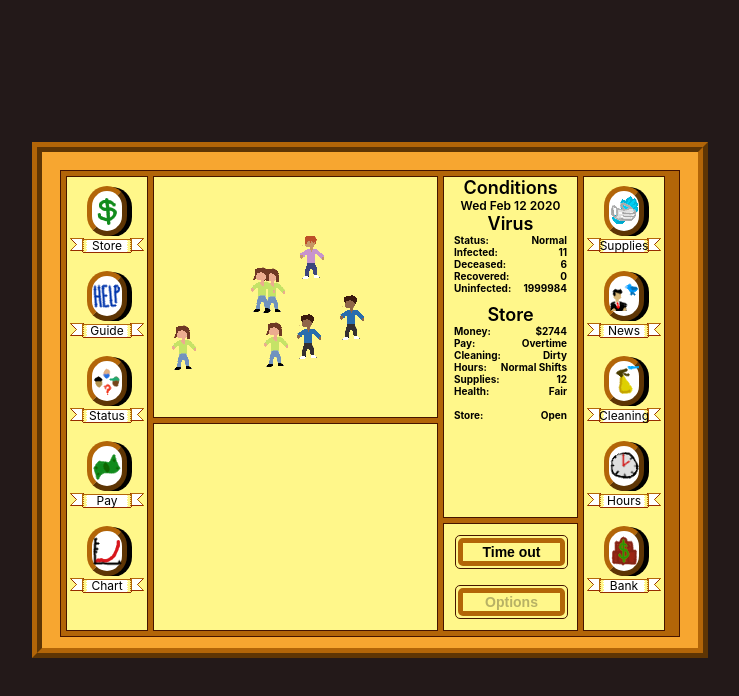
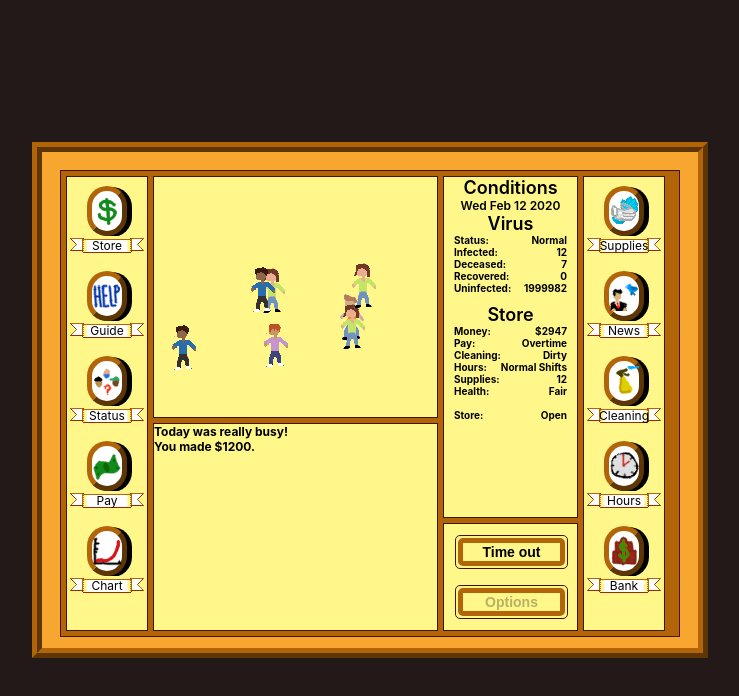
Before and after one commit to Macflash/quarantine-trail, a React (Create React App) app: page / in a window 1280 px wide. Shown: the top 696 px of the page, without its empty margins (270-1009 px from the left). Built offline with nearby package versions, Linux system fonts and the light colour scheme.

Commit message:
add names and status

```diff
--- a/src/App.tsx
+++ b/src/App.tsx
@@ -3,10 +3,10 @@ import './App.css';
 import { StartGame } from './views/startGame';
 import { Business, BusinessView, advanceBusiness } from './views/business';
 import { City, CityView, AdvanceCity } from './views/city';
-import { useHistory } from './utils';
+import { useHistory, PickRandom } from './utils';
 import { BarDisplay } from './components/barDisplay';
 import { StoreDisplay } from './components/storeDisplay';
-import { Layout, ColorOrange, OuterBorder, headerStyle, basicBoxStyle, InnerBorder, buttonStyle, MiniBorder, ColorYellow, MenuCircle } from './components/layout';
+import { Layout, ColorOrange, OuterBorder, headerStyle, basicBoxStyle, InnerBorder, buttonStyle, MiniBorder, ColorYellow, MenuCircle, Employee } from './components/layout';
 
 import Help from './images/help.png';
 import Eagle from './images/eagle.png';
@@ -29,21 +29,38 @@ const textBlockStyle: React.CSSProperties = {
 const enableDevMode = true;
 export const isDev = window.location.href.indexOf("localhost") >= 0  && enableDevMode;
 
+export var yourName = isDev ? "Dev" : "";
+export var businessName = PickRandom(["OK Food!", "Eat 'r Up!", "Burgers and More Things", "Fancy Fish", "Mario's Asian Fusion", "Leftover's Cafe", "Papi Juan's"]);
+
+export var employees: Employee[] = [
+  { name: PickRandom(["Bert", "Simon", "Sampson"]), status: "Good"},
+  { name: PickRandom(["Mary", "Alice", "Arushi"]), status: "Good"},
+  { name: PickRandom(["Gautham", "Bob", "Mike"]), status: "Good"},
+  { name: PickRandom(["Zach", "Aunya", "Jonathan"]), status: "Good"},
+  { name: PickRandom(["Francesca", "Sam", "Tyler"]), status: "Good"},
+]
+
+export interface ILog {
+  message: string;
+  style?: React.CSSProperties;
+}
+
+export var Logs: ILog[] = [];
+export var AddLog = (message: string, style?: React.CSSProperties) => {
+  Logs.push({message, style});
+}
+
 function App() {
   const [width, setWidth] = React.useState(window.innerWidth);
-  let scale = width / 620;
+  const scale = width / 620;
   React.useEffect(()=>{
-    setInterval(()=> {
-      console.log(window.innerWidth);
+    setTimeout(()=> {
       var w = window.innerWidth;
-      scale = width / 620;
       if(w != width){
         setWidth(w);
       }
     }, 1000);
   }, []);
-
-  console.log(scale);
 
   type Stage = "Menu" | "Intro" | "PickNames" | "Game";
 
@@ -60,7 +77,10 @@ function App() {
   }
 
   if (stage == "PickNames") {
-    layout = <PickNames onClick={() => setStage("Game")} />
+    layout = <PickNames onClick={() => {
+      setStage("Game");
+      AddLog("The pandemic has started. You set off with 5 employees, plenty of supplies and $1600.");
+    }} />
   }
 
   return (
@@ -135,6 +155,7 @@ const Menu: React.FC<{ onClick: () => void }> = props => {
   </div>;
 }
 
+
 const Intro: React.FC<{ onClick: () => void }> = props => {
   return <div style={{ ...basicBoxStyle, border: InnerBorder, height: "100%" }}>
     <div style={{ ...headerStyle, marginTop: 12 }}>Welcome to the Quarantine Trail!</div>
@@ -156,10 +177,10 @@ const PickNames: React.FC<{ onClick: () => void }> = props => {
       <img src={Eagle} width="25%" />
       <div style={{ textAlign: "right" }}>
         <div>
-          Your Name: <input style={{ backgroundColor: ColorYellow, border: MiniBorder }} />
+          Your Name: <input defaultValue={yourName} onChange={ev => yourName = ev.target.value} style={{ backgroundColor: ColorYellow, border: MiniBorder }}  />
         </div>
         <div>
-          Business: <input style={{ backgroundColor: ColorYellow, border: MiniBorder }} />
+          Business: <input defaultValue={businessName} onChange={ev => businessName = ev.target.value} style={{ backgroundColor: ColorYellow, border: MiniBorder }} />
         </div>
       </div>
       <img src={EagleR} width="25%" />
@@ -176,8 +197,8 @@ const PickNames: React.FC<{ onClick: () => void }> = props => {
           </div>
         </div>
         <div style={{ ...textBlockStyle, margin: 5 }}>
-          <div><label><input type="radio" /> Grocer</label></div>
-          <div><label><input type="radio" /> Restaurant</label></div>
+          <div><label><input type="radio" checked={true} /> Restaurant</label></div>
+          <div><label><input type="radio" disabled /> Grocer</label></div>
           <div><label><input type="radio" disabled /> Banker</label></div>
           <div><label><input type="radio" disabled /> Doctor</label></div>
           <div><label><input type="radio" disabled /> Farmer</label></div>
@@ -193,12 +214,11 @@ const PickNames: React.FC<{ onClick: () => void }> = props => {
       {/** Employee names */}
       <div style={{ width: "50%" }}>
         <div>The employees in your store:</div>
-        <div><input style={{ backgroundColor: ColorYellow, border: MiniBorder }} /></div>
-        <div><input style={{ backgroundColor: ColorYellow, border: MiniBorder }} /></div>
-        <div><input style={{ backgroundColor: ColorYellow, border: MiniBorder }} /></div>
-        <div><input style={{ backgroundColor: ColorYellow, border: MiniBorder }} /></div>
-        <div><input style={{ backgroundColor: ColorYellow, border: MiniBorder }} /></div>
-        <div><input style={{ backgroundColor: ColorYellow, border: MiniBorder }} /></div>
+        <div><input defaultValue={employees[0].name} onChange={ev => employees[0].name = ev.target.value}  style={{ backgroundColor: ColorYellow, border: MiniBorder }} /></div>
+        <div><input defaultValue={employees[1].name} onChange={ev => employees[1].name = ev.target.value}  style={{ backgroundColor: ColorYellow, border: MiniBorder }} /></div>
+        <div><input defaultValue={employees[2].name} onChange={ev => employees[2].name = ev.target.value} style={{ backgroundColor: ColorYellow, border: MiniBorder }} /></div>
+        <div><input defaultValue={employees[3].name} onChange={ev => employees[3].name = ev.target.value} style={{ backgroundColor: ColorYellow, border: MiniBorder }} /></div>
+        <div><input defaultValue={employees[4].name} onChange={ev => employees[4].name = ev.target.value} style={{ backgroundColor: ColorYellow, border: MiniBorder }} /></div>
 
         <div style={{ marginTop: 32 }}>
           <button style={{ ...buttonStyle, width: "25%", border: MiniBorder }} onClick={props.onClick} >OK</button>
--- a/src/components/layout.tsx
+++ b/src/components/layout.tsx
@@ -30,7 +30,9 @@ import Tweet from '../images/shitnews.png';
 
 import { StoreDisplay } from './storeDisplay';
 import { BarDisplay } from './barDisplay';
-import { isDev } from '../App';
+import { isDev, yourName as StartingName, businessName as StartingBusinessName, Logs, AddLog } from '../App';
+
+import { employees as StartEmployees } from '../App';
 
 export const ColorYellow = "rgb(255,247,138)";
 export const ColorOrange = "rgb(247,166,48)";
@@ -40,6 +42,10 @@ export const ColorDarkBrown = "rgb(69,20,0)";
 export const OuterBorder = `10px ridge ${ColorBrown}`;
 export const InnerBorder = `5px solid ${ColorBrown}`;
 export const MiniBorder = `1px solid ${ColorDarkBrown}`;
+
+export const bodyText: React.CSSProperties = {
+    fontSize: 12, fontWeight: 700
+}
 
 export const buttonStyle: React.CSSProperties = {
     fontSize: 14,
@@ -90,12 +96,40 @@ export type CleaningQuality = "Pristine" | "Ok" | "Dirty";
 export type Callback = () => void;
 export type Setter<T> = (newValue: T) => void;
 
-function useStateAndView<T>(defaultValue: T, onChange?: () => void): [T, Setter<T>] {
+export type Health = "Good" | "Fair" | "Poor" | "Angry" | "Sick" | "Coronavirus" | "Deceased";
+export interface Employee {
+    name: string,
+    status: Health,
+}
+
+export interface Game {
+    // Infection stats
+    /** High = sumemr unrestricted (15%), Normal is about 10%, low is 5%, very low is 2.5%, forced quarantine is 1% */
+    infectRate: "Festival" | "Normal" | "Stay at Home" | "Shelter in Place" | "Forced Quarantine";
+    date: Date,
+    uninfected: number, // total pool that can get sick
+    infected: number,
+    deceased: number,
+    recovered: number,
+
+    // Business Stats
+    yourName: string,
+    yourStatus: Health,
+    businessName: string,
+    money: number,
+    debt: number,
+    employees: Employee[],
+    cleanliness: "Pristine" | "Fair" | "Poor" | "Dirty" | "Filthy" | "Dangerous!",
+    cleaningSupplies: number,
+};
+
+function useStateAndView<T>(defaultValue: T, onChange?: () => void, logger?: (value: T) => void): [T, Setter<T>] {
     const [state, setState] = React.useState<T>(defaultValue);
 
     const changeState = React.useCallback((newValue: T) => {
         setState(newValue);
         onChange?.();
+        logger?.(newValue);
     }, [setState, onChange]);
 
     return [state, changeState];
@@ -115,27 +149,13 @@ export const Layout: React.FC = props => {
     const [view, setView] = useStateAndView<View>("Store", Pause);
     const ResetView = React.useCallback(() => setView("Store"), [setView]);
 
-    const UnPause = React.useCallback(() => {ResetView(); setPaused(false); }, [setPaused, ResetView]);
+    const UnPause = React.useCallback(() => { ResetView(); setPaused(false); }, [setPaused, ResetView]);
 
-    const [payQ, setPayQ] = useStateAndView<PayQuality>("Overtime", ResetView);
-    const [hourQ, setHourQ] = useStateAndView<HourQuality>("Normal Shifts", ResetView);
-    const [cleanQ, setCleanQ] = useStateAndView<CleaningQuality>("Dirty", ResetView);
+    const [payQ, setPayQ] = useStateAndView<PayQuality>("Overtime", ResetView, val => AddLog(`You decided to change the the pay to ${val}.`));
+    const [hourQ, setHourQ] = useStateAndView<HourQuality>("Normal Shifts", ResetView, val => AddLog(`You decided to change the the hours to ${val}.`));
+    const [cleanQ, setCleanQ] = useStateAndView<CleaningQuality>("Dirty", ResetView, val => AddLog(`You decided to clean.`));
 
-    const [game, setGame] = React.useState<{
-        /** High = sumemr unrestricted (15%), Normal is about 10%, low is 5%, very low is 2.5%, forced quarantine is 1% */
-        infectRate: "Festival" | "Normal" | "Stay at Home" | "Shelter in Place" | "Forced Quarantine";
-
-        date: Date,
-        uninfected: number, // total pool that can get sick
-        infected: number,
-        deceased: number,
-        recovered: number,
-
-        // business
-        money: number,
-        debt: number,
-        employees: any[],
-    }>({
+    const [game, setGame] = React.useState<Game>({
         infectRate: "Normal",
 
         date: new Date("02/02/2020"),
@@ -146,12 +166,16 @@ export const Layout: React.FC = props => {
 
         money: 1600,
         debt: 10000,
-        employees: []
+        yourName: StartingName,
+        yourStatus: "Good",
+        businessName: StartingBusinessName,
+        employees: StartEmployees,
+
+        cleanliness: "Fair",
+        cleaningSupplies: 5,
     });
 
-    const { infectRate, date, infected, deceased, uninfected, recovered, money, debt, employees } = game;
-
-    const [log, setLog] = React.useState<string[]>([]);
+    const { infectRate, date, infected, deceased, uninfected, recovered, money, debt, employees, yourName, yourStatus, businessName } = game;
 
     React.useEffect(() => {
         // advance the days!
@@ -172,14 +196,26 @@ export const Layout: React.FC = props => {
 
                 let transactions = Randomize(dayNum[date.getDay()] * monthsales[date.getMonth()] / 8.333, variation);
 
-                if(infectRate == "Stay at Home"){
+                if (infectRate == "Stay at Home") {
                     transactions *= .75;
                 }
-                if(infectRate == "Shelter in Place"){
+                if (infectRate == "Shelter in Place") {
                     transactions *= .67;
                 }
-                if(infectRate == "Forced Quarantine"){
+                if (infectRate == "Forced Quarantine") {
                     transactions *= .45;
+                }
+
+                // EVENTS!
+                const busyEvent = Math.random() < .035;
+                const slowEvent = Math.random() < .02;
+                if(busyEvent){
+                    AddLog("Today was really busy!");
+                    transactions *= 1.3;
+                }
+                else if(slowEvent){
+                    AddLog("Today was slow.");
+                    transactions /= 1.5;
                 }
 
                 let sales = 0;
@@ -187,9 +223,11 @@ export const Layout: React.FC = props => {
                     sales += Randomize(dayTicket[date.getDay()], .15);
                 }
 
+                if(busyEvent|| slowEvent){
+                    AddLog(`You made $${sales}.`);
+                }
+
                 customers = transactions / 6;
-
-                //console.log("sales!", `${transactions} customers`, `$${sales}`);
 
                 // do costs like employees and stuff
                 let employeeWage = 15;
@@ -224,7 +262,7 @@ export const Layout: React.FC = props => {
                 let rentPayment = 0;
                 const costperfoot = 2.33;
                 const sqfoot = 2500;
-                if(date.getDate() == 1){
+                if (date.getDate() == 1) {
                     rentPayment = costperfoot * sqfoot;
                     console.log("RENT!", rentPayment);
                 }
@@ -233,7 +271,7 @@ export const Layout: React.FC = props => {
                 let utiltiiesPayment = 0;
                 const electricityPerFoot = 2.9 / 12;
                 const gasPerfoot = .85 / 12;
-                if(date.getDate() == 1){
+                if (date.getDate() == 1) {
                     utiltiiesPayment = sqfoot * (gasPerfoot + electricityPerFoot) + 150;
                     console.log("utilities!", utiltiiesPayment);
                 }
@@ -241,7 +279,7 @@ export const Layout: React.FC = props => {
                 // DEBT
                 let debtPayment = 0;
                 const monthlyInterest = .007;
-                if(date.getDate() == 1){
+                if (date.getDate() == 1) {
                     debtPayment = debt * monthlyInterest;
                     console.log("DEBT!", debtPayment);
                 }
@@ -257,9 +295,16 @@ export const Layout: React.FC = props => {
                 //console.log("Profit", `$${profit}`, sales, cost, foodCost);
 
                 month += profit;
-                if(date.getDate() == 1){
+                if (date.getDate() == 1) {
                     debtPayment = debt * monthlyInterest;
-                    console.log("Month in review", `Net ${month - monthylpayments}`, `Profit $${month}`, `Costs ${monthylpayments}`, infectRate);
+
+                    AddLog(`${date.toDateString()}`, {marginTop: 8});
+                    AddLog(`You made $${month}.00 in revenue this month.`);
+                    AddLog(`Rent: $${rentPayment}`);
+                    AddLog(`Utilities: $${utiltiiesPayment}`);
+                    AddLog(`Interest Payments: $${debtPayment}`);
+                    AddLog(`Net: $${month - monthylpayments}`);
+
                     month = 0;
                 }
 
@@ -298,7 +343,7 @@ export const Layout: React.FC = props => {
                 //console.log("infections", increase, infected + increase);
 
                 let newInfectRate = infectRate
-                if(increase > 1000){
+                if (increase > 1000) {
                     // chance to go to other stages
                     if (growthRate > ShelterGrowth && Math.random() < .1) {
                         console.log("going to shelter in place!")
@@ -394,11 +439,32 @@ export const Layout: React.FC = props => {
                 <div style={{ textAlign: "left" }}>Welcome to the bank</div>
                 <div style={{ textAlign: "left" }}>You owe ${debt}</div>
                 <div>
-                    <button style={{ ...buttonStyle, width: 150 }} onClick={()=>setGame({...game, debt: debt + 1000})}>Borrow $1000</button>
-                    <button style={{ ...buttonStyle, width: 150 }}onClick={()=>setGame({...game, debt: debt - paymentAmount, money: money - paymentAmount})} disabled={debt <= 0 || money < paymentAmount}>Pay ${paymentAmount}</button>
+                    <button style={{ ...buttonStyle, width: 150 }} onClick={() => setGame({ ...game, debt: debt + 1000 })}>Borrow $1000</button>
+                    <button style={{ ...buttonStyle, width: 150 }} onClick={() => setGame({ ...game, debt: debt - paymentAmount, money: money - paymentAmount })} disabled={debt <= 0 || money < paymentAmount}>Pay ${paymentAmount}</button>
                 </div>
             </div>;
             break;
+            case "Status":
+                centerMenu = <div style={{ padding: 5, ...bodyText, margin: "0 12px" }}>
+                    <div style={{ }}>Status</div>
+                    <div style={{display: "flex", flexDirection: "row", justifyContent: "space-between", marginTop: 8}}>
+                        <div style={{textAlign: "left", width: "40", marginRight: 10}}>
+                            <div style={{marginBottom: 12}}>Current Supplies:</div>
+                            <div style={{marginBottom: 7}}>5 masks</div>
+                            <div style={{marginBottom: 7}}>1 set of gloves</div>
+                            <div style={{marginBottom: 7}}>1 paper towel</div>
+                            <div style={{marginBottom: 7}}>30 sprays of disinfectant</div>
+                            <div style={{marginBottom: 7}}>100 pounds of food</div>
+                        </div>
+                        <div style={{textAlign: "right", width: "50%"}}>
+                            <div style={{marginBottom: 12}}>Current Health:</div>
+                            <div style={{marginBottom: 5}}>{yourName} - <span style={{display: "inline-block", width: 45, textAlign: "center"}}>{yourStatus}</span></div>
+                            {employees.map((e,i) => <div key={i} style={{marginBottom: 5}}>{e.name} - <span style={{display: "inline-block", width: 45, textAlign: "center"}}>{e.status}</span></div>)}
+                        </div>
+                    </div>
+                    <div style={{marginTop: 16}}>Business: Restaurant </div>
+                </div>;
+                break;
         case "News":
             centerMenu = <img width="100%" src={Tweet} />;
             break;
@@ -416,9 +482,8 @@ export const Layout: React.FC = props => {
             <div style={{ ...basicBoxStyle, height: 240 }}>
                 {centerMenu}
             </div>
-            <div style={{ ...basicBoxStyle, flex: "auto" }}>
-                {/* TODO: Add Log here! */}
-            </div>
+            {/* TODO: Add Log here! */}
+            <LogViewer />
         </div>
 
         <div style={{ display: "flex", flexDirection: "column", width: 140 }}>
@@ -426,7 +491,7 @@ export const Layout: React.FC = props => {
                 <div style={{ ...headerStyle }}>Conditions</div>
                 <div style={{ fontSize: 12, fontWeight: 600 }}>{date.toDateString()}</div>
 
-                {isDev ? null: <img src={Placeholder} />}
+                {isDev ? null : <img src={Placeholder} />}
 
                 <div style={{ ...headerStyle }}>Virus</div>
                 <div style={{ ...bodyStyle }}>
@@ -446,7 +511,7 @@ export const Layout: React.FC = props => {
                     <BodyRow left="Supplies:" right="12" />
                     <BodyRow left="Health:" right="Fair" />
                     <br />
-                    <BodyRow left="Store:" right={paused ? <span style={{color: "red"}}>Closed</span> : "Open"} />
+                    <BodyRow left="Store:" right={paused ? <span style={{ color: "red" }}>Closed</span> : "Open"} />
                 </div>
             </div>
             <div style={{ ...basicBoxStyle }}>
@@ -466,6 +531,26 @@ export const Layout: React.FC = props => {
             { image: Hours, name: "Hours" },
             { image: Finances, name: "Bank" },
         ]} />
+    </div>;
+}
+
+export const LogViewer: React.FC = props => {
+    let [logs, setLogs] = React.useState(Logs);
+    React.useEffect(()=>{
+        setInterval(()=>{
+            if(Logs.length > logs.length){
+                logs = Logs;
+                setLogs([...Logs]);
+            }
+        }, 500);
+    }, [])
+
+    return <div style={{ overflowY: "scroll", ...basicBoxStyle, flex: "auto" }}>
+        {logs.map((log, i) =>
+        <div key={i}
+        style={{ textAlign: "left", fontSize: 12, fontWeight: 700 ,...log.style}}
+        >{log.message}
+        </div>)}
     </div>;
 }
 
```
